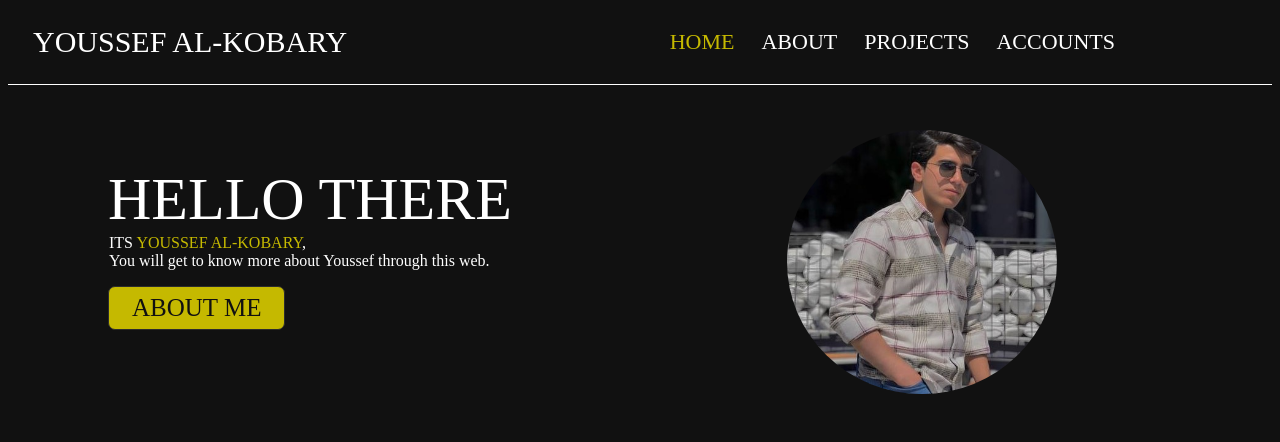
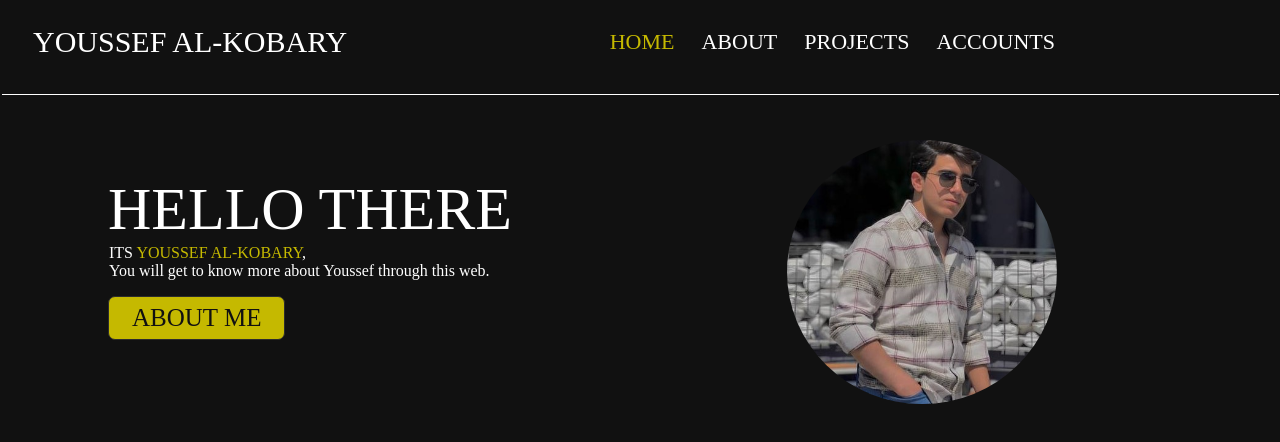
Before and after one commit to youssef1alkobary/YOUSSEF-CV, a plain HTML site: page index.html in a window 1280 px wide. Drawn offline with Linux system fonts and the light colour scheme; a web font is replaced by a local one.

Commit message:
Add files via upload

```diff
--- a/index.html
+++ b/index.html
@@ -4,7 +4,6 @@
     <meta charset="UTF-8" />
     <meta name="viewport" content="width=device-width, initial-scale=1.0" />
     <title>YOUSSEF AL-KOBARY</title>
-    <link rel="stylesheet" href="style.css" />
     <link rel="shortcut icon" href="images/c-v-v-c-letter-lines-logo-design-vector-2BMA5Y55.jpg" style="border-radius: 50px;" />
     <link rel="preconnect" href="https://fonts.googleapis.com" />
     <link rel="preconnect" href="https://fonts.gstatic.com" crossorigin />
@@ -37,6 +36,7 @@
       href="https://fonts.googleapis.com/css2?family=Alef:wght@400;700&family=Fredoka:wght@400;500;600;700&family=Jaro:opsz@6..72&family=Laila:wght@300;400;500;600;700&family=Quicksand:wght@300..700&family=Roboto:ital,wght@0,100;0,300;0,400;0,500;0,700;0,900;1,100;1,300;1,400;1,500;1,700;1,900&family=Sofia&display=swap"
       rel="stylesheet"
     />
+    <link rel="stylesheet" href="style.css" />
   </head>
   <body>
     <div class="container">
--- a/style.css
+++ b/style.css
@@ -28,7 +28,7 @@ body {
     display: flex;
     float: right;
     margin-top: -50px;
-    margin-right: 105px;
+    margin-right: 165px;
 }
 
 .container .navbarList ul li {
@@ -103,8 +103,10 @@ body {
 
 #hr {
     background: #fff;
-    width: 100%;
+    width: 101%;
     height: 1px;
+    margin-top: 35px;
+    margin-left: -6px;
 }
 
 .websiteBackground img {
```
